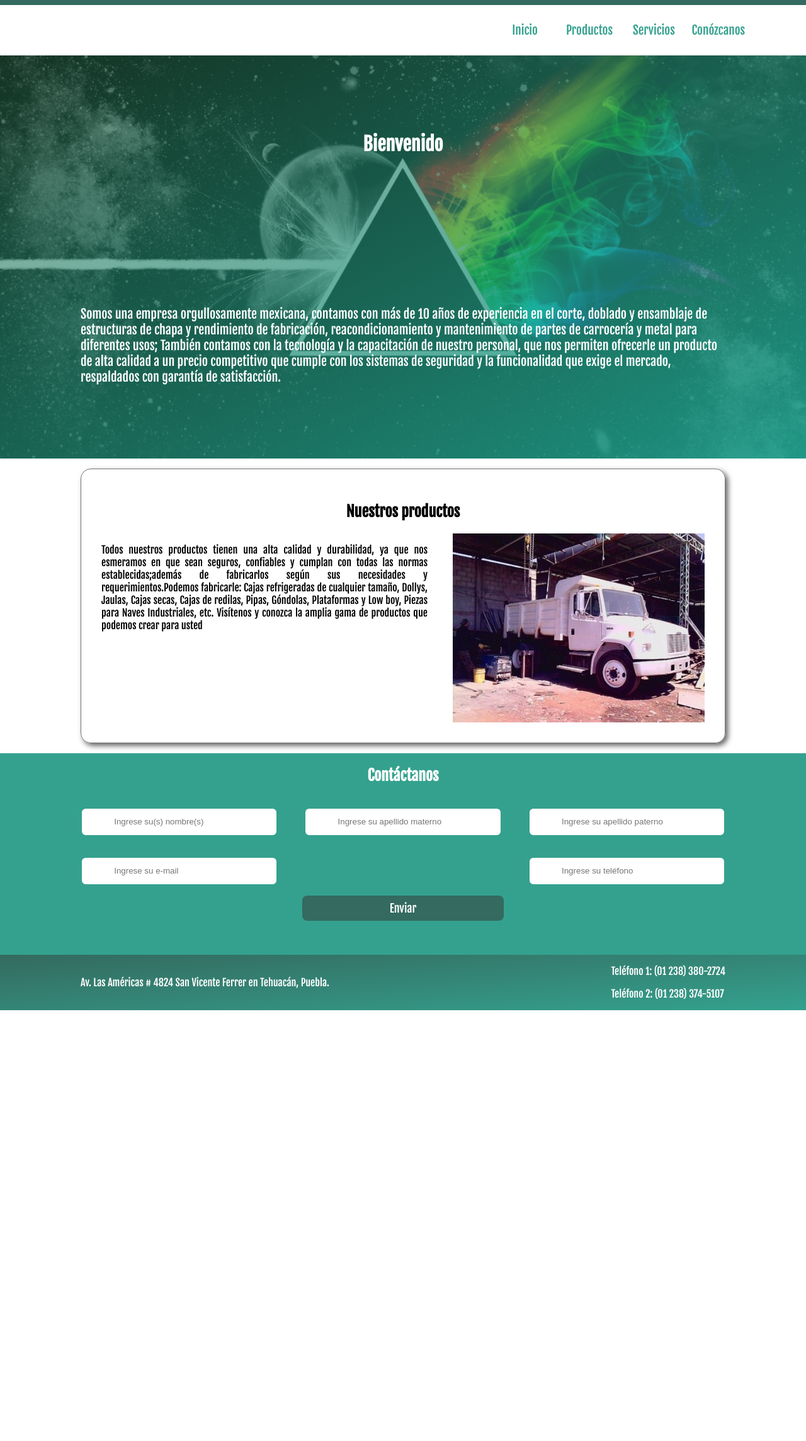
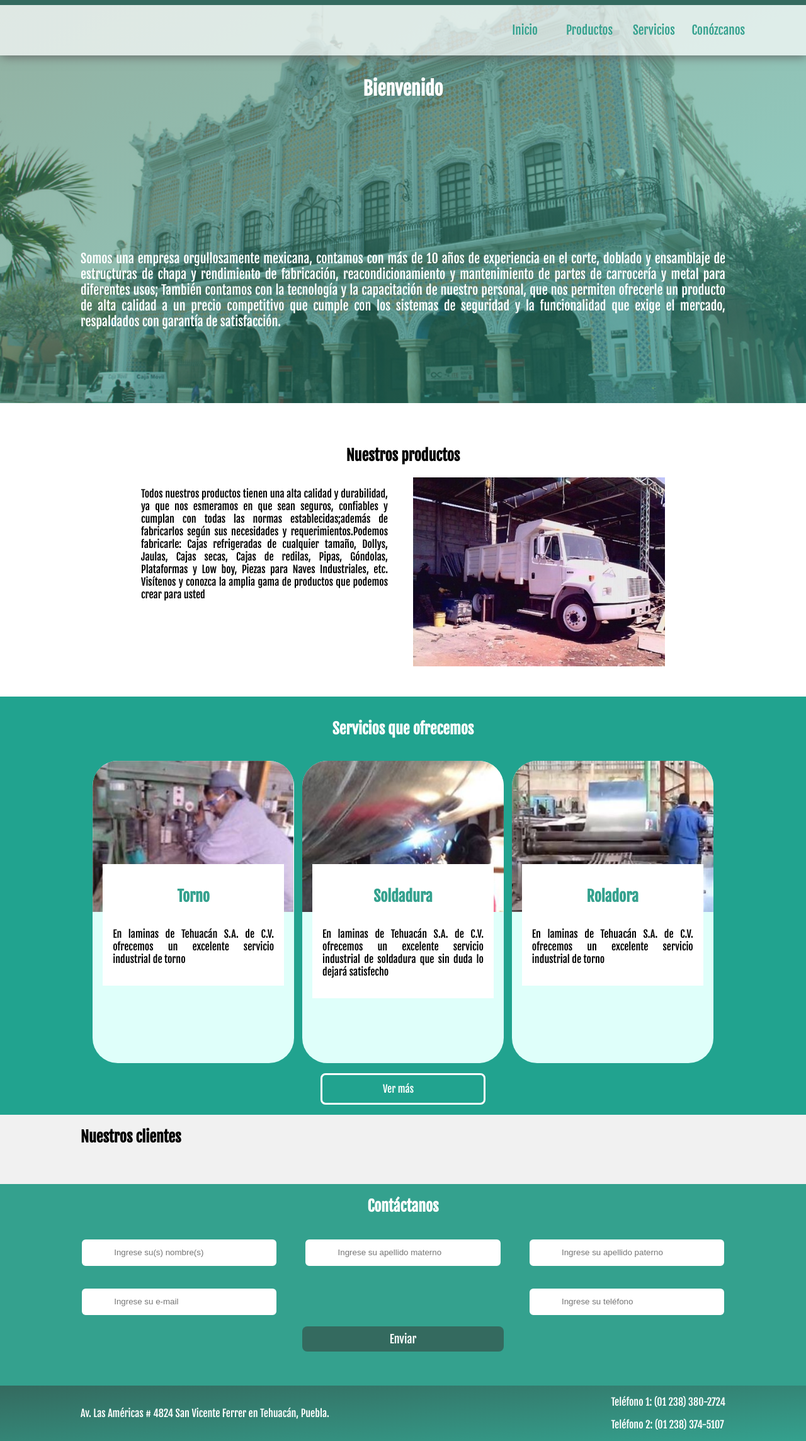
Before and after one commit to GerardCod/laminadetehuacan, a PHP site: page / in a window 1280 px wide. Shown: the whole page at 63% size. Before the commit the page ends 1604 px from the top, so only its background shows below. Run offline with PHP 8.4, Linux system fonts and the light colour scheme.

Commit message:
Guardando cambios recientes

```diff
--- a/css/main.css
+++ b/css/main.css
@@ -14,7 +14,10 @@
 .header{
     width: 100%;
     height: 10vh;
+    background-color: rgba(255, 255, 255, 0.70);
     border-top: 0.5em solid #346A5F;
+    position:fixed;
+    z-index: 10;
     box-shadow: 0.05em 0.05em 1em #616161;
 }
 
@@ -43,7 +46,6 @@
     justify-content: inherit;
     list-style: none;
     margin: 0;
-
 }
 
 .nav-link{
@@ -59,15 +61,18 @@
     padding: 4vh 4vw;
     background-color: #346A5F;
     color: #FFF;
+    border-radius: 10vh;
 }
 
 
 .jumbotron{
     display: flex;
     justify-content: center;
-    background-image: linear-gradient(to bottom right, rgb(39, 99, 69,0.5), rgb(33, 163, 143,0.9)), url("../assets/image-45799651-cool-wallpapers-1366x768.jpg");
+    background-image: linear-gradient(to bottom right, rgb(39, 99, 69,0.5), rgb(33, 163, 143,0.5)), url("../assets/palacio.jpg");
     background-repeat: no-repeat, no-repeat;
     background-position: center, center;
+    background-clip: content-box;
+    background-attachment: fixed, fixed;
     background-size: 100%;
 }
 
@@ -81,12 +86,18 @@
     font-size: 20px;
 }
 
+.jumbo-description{
+    text-align: justify;
+}
+
+.description{
+    margin: 0 5em;
+}
+
 .description-content{
-    border: 0.5px solid #797979;
     padding: 2em;
     margin: 1em auto;
     border-radius: 2vh;
-    box-shadow: 0.5vh 0.5vh 1vh #616161;
     display: flex;
     justify-content: center;
     flex-wrap: wrap;
@@ -100,6 +111,88 @@
 .description-text{
     margin-right: 5vh;
     text-align: justify;
+}
+
+.services{
+    background-color: #21A38F;
+    display: flex;
+    height: auto;
+    padding: 1em
+}
+
+.services-container{
+    display: flex;
+    flex-wrap: wrap;
+    align-items: center;
+    justify-content: space-around;
+}
+
+.services-title{
+    color: #FFF;
+    text-align: center;
+}
+
+.service{
+    width: 25vw;
+    height: 60vh;
+    background-color: #dffffa;
+    border-radius: 5vh;
+}
+
+.service-image{
+    width: 100%;
+    height: 30vh;
+    border-radius: 5vh 5vh 0 0;
+    object-fit: cover;
+}
+
+.service-content{
+    width: 20vw;
+    background: #FFF;
+    padding: 1em;
+    position: relative;
+    margin: -10vh auto 0 auto;
+    display: flex;
+    justify-content: center;
+    align-items: center;
+    flex-wrap: wrap;
+}
+
+.service{
+    margin: 1em 0;
+}
+
+.service-title{
+    color: #34A18E;
+}
+
+.service-description{
+    text-align: justify;
+}
+
+.seeMore{
+    margin: 1em auto;
+}
+
+.services-seeMore{
+    color: #FFF;
+    text-decoration: none;
+    background-color: transparent;
+    border: 0.2em solid #FFF;
+    border-radius: 1vh;
+    width: 10em;
+    height: 2em;
+    padding-left: 6em;
+    padding-top: 0.8em;
+}
+
+.clients{
+    background: #f1f1f1;
+    display: flex;
+}
+
+.clients-contents{
+    display: flex;
 }
 
 .contacto{
--- a/index.html
+++ b/index.html
@@ -17,16 +17,16 @@
             <nav class="nav">
                 <ul class="nav-list">
                     <li class="nav-linkCont">
-                        <a href="#" class="nav-link">Inicio</a>
+                        <a href="./index.html" class="nav-link">Inicio</a>
                     </li>
                     <li class="nav-linkCont">
-                        <a href="#" class="nav-link">Productos</a>
+                        <a href="./views/products.html" class="nav-link">Productos</a>
                     </li>
                     <li class="nav-linkCont">
-                        <a href="#" class="nav-link">Servicios</a>
+                        <a href="./views/services.html" class="nav-link">Servicios</a>
                     </li>
                     <li class="nav-linkCont">
-                        <a href="#" class="nav-link">Conózcanos</a>
+                        <a href="./views/aboutus.html" class="nav-link">Conózcanos</a>
                     </li>
                 </ul>
             </nav>
@@ -36,7 +36,7 @@
         <div class="container">
             <div class="jumbo-title">
                 <h1>Bienvenido</h1>
-                <p>Somos una empresa orgullosamente mexicana, contamos con más de 10 años de experiencia en el corte, doblado y ensamblaje de estructuras de chapa y rendimiento de fabricación, reacondicionamiento y mantenimiento de partes de carrocería y metal para diferentes usos; También contamos con la tecnología y la capacitación de nuestro personal, que nos permiten ofrecerle un producto de alta calidad a un precio competitivo que cumple con los sistemas de seguridad y la funcionalidad que exige el mercado, respaldados con garantía de satisfacción.</p>
+                <p class="jumbo-description">Somos una empresa orgullosamente mexicana, contamos con más de 10 años de experiencia en el corte, doblado y ensamblaje de estructuras de chapa y rendimiento de fabricación, reacondicionamiento y mantenimiento de partes de carrocería y metal para diferentes usos; También contamos con la tecnología y la capacitación de nuestro personal, que nos permiten ofrecerle un producto de alta calidad a un precio competitivo que cumple con los sistemas de seguridad y la funcionalidad que exige el mercado, respaldados con garantía de satisfacción.</p>
             </div>
         </div>
     </section>
@@ -50,7 +50,50 @@
                 </div>
             </div>
         </div>
-
+    </section>
+    <section class="services">
+        <div class="container ">
+            <h2 class="services-title">Servicios que ofrecemos</h2>
+            <div class="services-container">
+                <article class="service">
+                    <img src="./assets/torno.JPG" alt="" class="service-image">
+                    <div class="service-content">
+                        <h2 class="service-title">Torno</h2>
+                        <p class="service-description">En laminas de Tehuacán S.A. de C.V. ofrecemos un excelente servicio industrial de torno</p>
+                    </div>
+                </article>
+                <article class="service">
+                    <img src="./assets/soldadura.JPG" alt="" class="service-image">
+                    <div class="service-content">
+                        <h2 class="service-title">Soldadura</h2>
+                        <p class="service-description">En laminas de Tehuacán S.A. de C.V. ofrecemos un excelente servicio industrial de soldadura que sin duda lo dejará satisfecho</p>
+                    </div>
+                </article>
+                <article class="service">
+                    <img src="./assets/roladora.JPG" alt="" class="service-image">
+                    <div class="service-content">
+                        <h2 class="service-title">Roladora</h2>
+                        <p class="service-description">En laminas de Tehuacán S.A. de C.V. ofrecemos un excelente servicio industrial de torno</p>
+                    </div>
+                </article>
+                <a href="#" class="services-seeMore">Ver más</a>
+            </div>
+        </div>
+    </section>
+        <section class="clients">
+            <div class="container">
+                <div class="clients-content">
+                    <h2>Nuestros clientes</h2>
+                    <article class="client">
+                        <img src="" alt="" class="client-image">
+                        <div class="client-content">
+                            <h2 class="client-title"></h2>
+                            <p class="client-description"></p>
+                        </div>
+                    </article>
+            </div>
+            </div>
+        </div>
     </section>
     <section class="contacto">
         <div class="container">
```
Also changed, not shown: views/aboutus.html (added, +36 -0 lines), views/products.html (added, +36 -0 lines), views/services.html (added, +36 -0 lines), assets/palacio.jpg (added), assets/roladora.JPG (added), assets/soldadura.JPG (added), assets/tehuacan.jpg (added), assets/tehuacan2.jpg (added), assets/tehuacan3.jpg (added), assets/tehuacan4.jpg (added), assets/torno.JPG (added).
